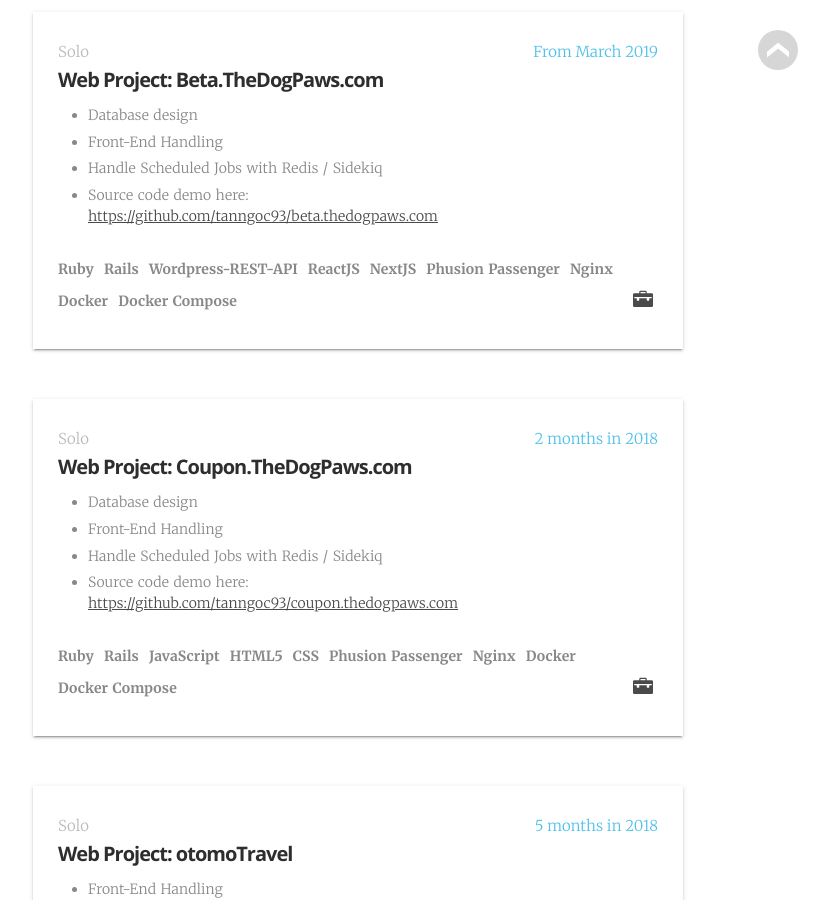
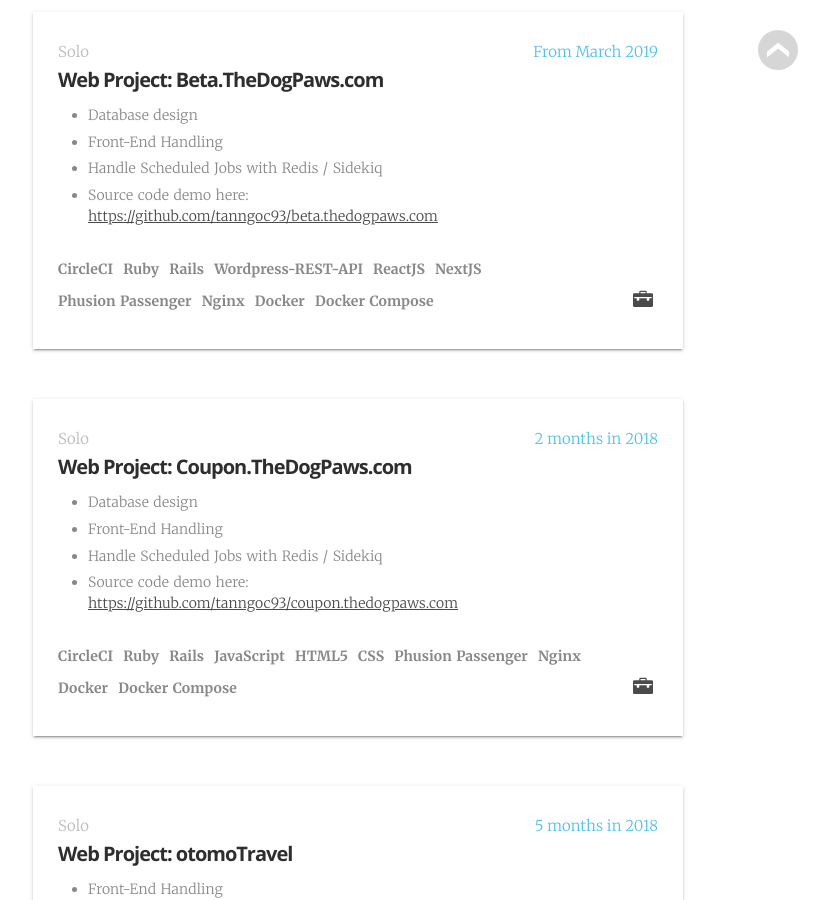
Before and after one commit to tanngoc93/tanngoc93.github.io, a Jekyll site: the page built from _pages/cv.html, in a window 1280 px wide and 900 px high, scrolled down 2435 px. Shown: the whole window, without its empty margins (282-1111 px from the left). Built offline with Jekyll 4.4.1, drawn with Linux system fonts in a browser that asks for light colours; some web fonts are replaced.

Commit message:
Fix some bugs

```diff
--- a/_data/cv.yml
+++ b/_data/cv.yml
@@ -51,7 +51,7 @@
         - time:             "From March 2019"
           team:             "Solo"
           title:            "Web Project: Beta.TheDogPaws.com"
-          technologies:     "Ruby, Rails, Wordpress-REST-API, ReactJS, NextJS, Phusion Passenger, Nginx, Docker, Docker Compose"
+          technologies:     "CircleCI, Ruby, Rails, Wordpress-REST-API, ReactJS, NextJS, Phusion Passenger, Nginx, Docker, Docker Compose"
           responsibilities:
             - "Database design"
             - "Front-End Handling"
@@ -64,7 +64,7 @@
         - time:             "2 months in 2018"
           team:             "Solo"
           title:            "Web Project: Coupon.TheDogPaws.com"
-          technologies:     "Ruby, Rails, JavaScript, HTML5, CSS, Phusion Passenger, Nginx, Docker, Docker Compose"
+          technologies:     "CircleCI, Ruby, Rails, JavaScript, HTML5, CSS, Phusion Passenger, Nginx, Docker, Docker Compose"
           responsibilities:
             - "Database design"
             - "Front-End Handling"
```
